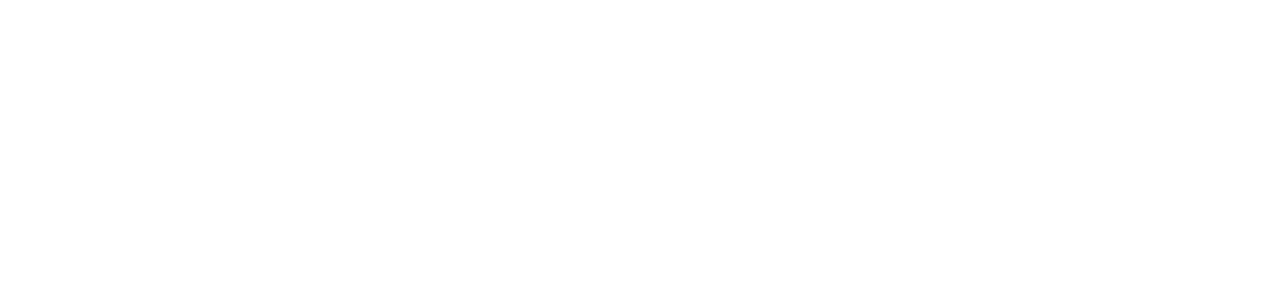
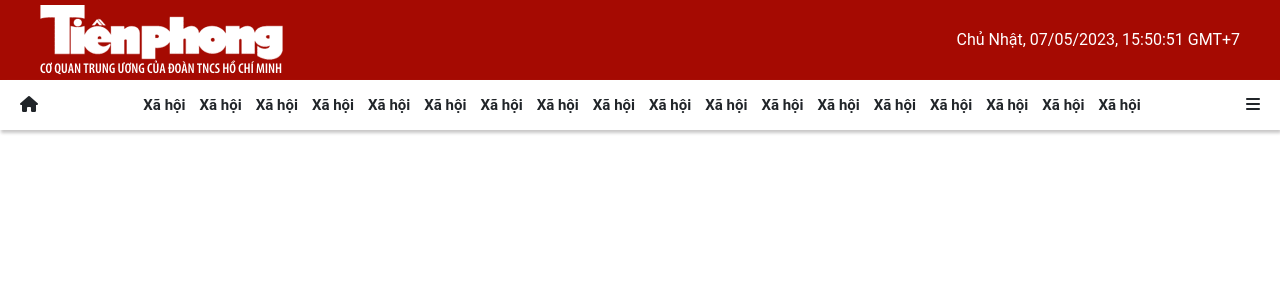
Before and after one commit to TruongCaoThanhNhat/baotienphong, a React (Create React App) app: page /HomePage in a window 1280 px wide. Before the commit this address had no page. Shown: the top 300 px of the page. Built offline with nearby package versions, Linux system fonts and the light colour scheme.

Commit message:
chuyển trang

```diff
--- a/package.json
+++ b/package.json
@@ -12,7 +12,7 @@
     "react": "^18.2.0",
     "react-dom": "^18.2.0",
     "react-redux": "^8.0.5",
-    "react-router-dom": "^6.11.1",
+    "react-router-dom": "^6.13.0",
     "react-scripts": "5.0.1",
     "redux": "^4.2.1",
     "sass": "^1.62.1",
--- a/src/App.js
+++ b/src/App.js
@@ -1,7 +1,8 @@
 import logo from './logo.svg';
+import {Routes , Route ,Link} from "react-router-dom";
 import './App.scss';
 import {Fragment} from "react";
-import {BrowserRouter, Route, Routes} from "react-router-dom";
+// import {BrowserRouter, Route, Routes} from "react-router-dom";
 import HomePage from "./page/HomePage";
 import DetailPage from "./page/DetailPage";
 import DanhMuc from "./page/DanhMuc";
@@ -9,13 +10,11 @@
 function App() {
   return (
       <Fragment>
-          <BrowserRouter>
               <Routes>
-                  <Route path="/" element={<HomePage></HomePage>} />
+                  <Route path="/HomePage" element={<HomePage></HomePage>} />
                   <Route path="/chitiet" element={<DetailPage></DetailPage>} />
                   <Route path="/danhmuc" element={<DanhMuc></DanhMuc>} />
               </Routes>
-          </BrowserRouter>
       </Fragment>
   );
 }
--- a/src/index.js
+++ b/src/index.js
@@ -1,5 +1,6 @@
 import React from 'react';
 import ReactDOM from 'react-dom/client';
+import { BrowserRouter } from 'react-router-dom'
 import './index.css';
 import App from './App';
 import reportWebVitals from './reportWebVitals';
@@ -7,7 +8,9 @@
 const root = ReactDOM.createRoot(document.getElementById('root'));
 root.render(
   <React.StrictMode>
+      <BrowserRouter>
     <App />
+      </BrowserRouter>
   </React.StrictMode>
 );
 
--- a/src/layout/header/Header.js
+++ b/src/layout/header/Header.js
@@ -1,14 +1,15 @@
 import React from 'react';
 import './Header.scss';
+import { Link } from 'react-router-dom';
 import FormSearch from '../../components/FormSearch';
 
 const Header = () => {
     return (
         <div>
             <div className="header">
-                <a href='#' className="logo">
+                <Link to='/HomePage' className="logo">
                     <img srcSet="logo-web-white.png" alt="" />
-                </a>
+                </Link>
                 {/*<FormSearch></FormSearch>*/}
                 <div className="day">Chủ Nhật, 07/05/2023, 15:50:51 GMT+7</div>
             </div>
--- a/src/page/HomePage.js
+++ b/src/page/HomePage.js
@@ -9,7 +9,6 @@
   return (
     <div className="home">
       <div className="layout">
-
         <Header></Header>
         <Navigation></Navigation>
       </div>
```
Also changed, not shown: src/page/DanhMuc.js (+7 -2 lines), 1 other file (tests, documents, lock files or other folders).
